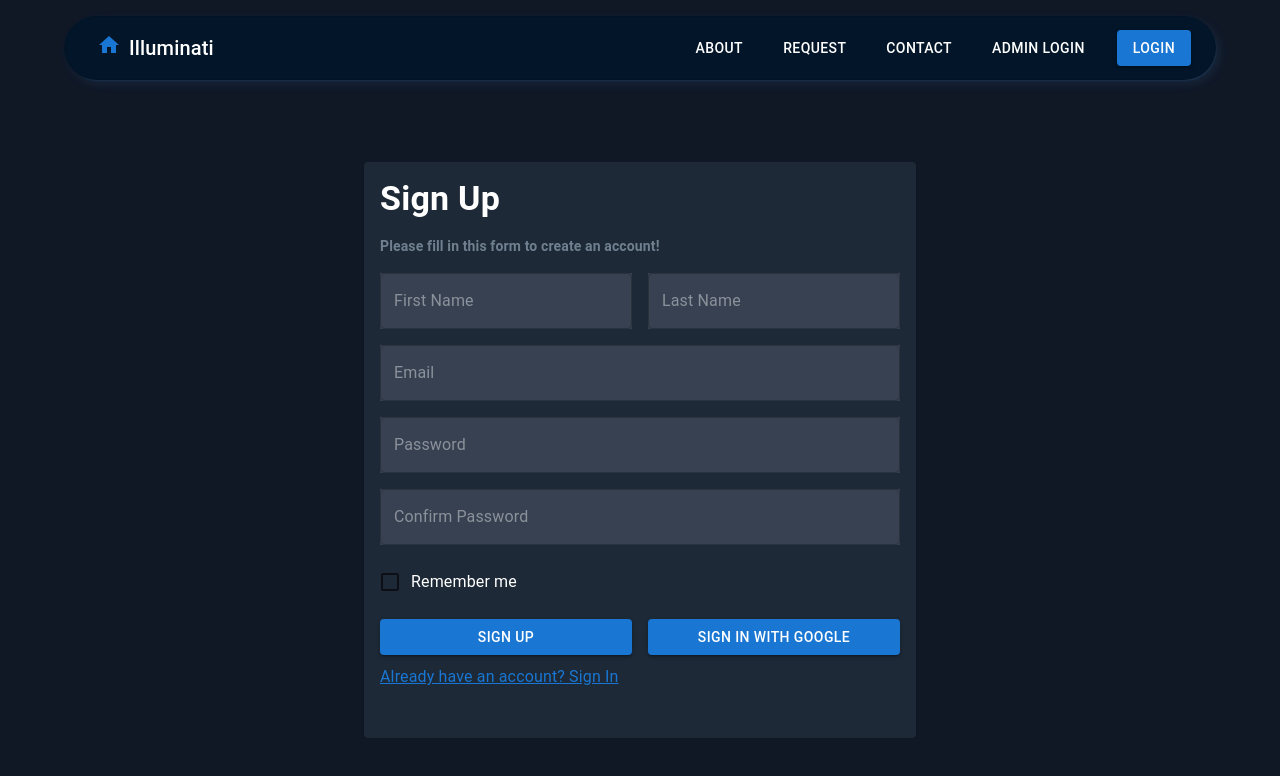
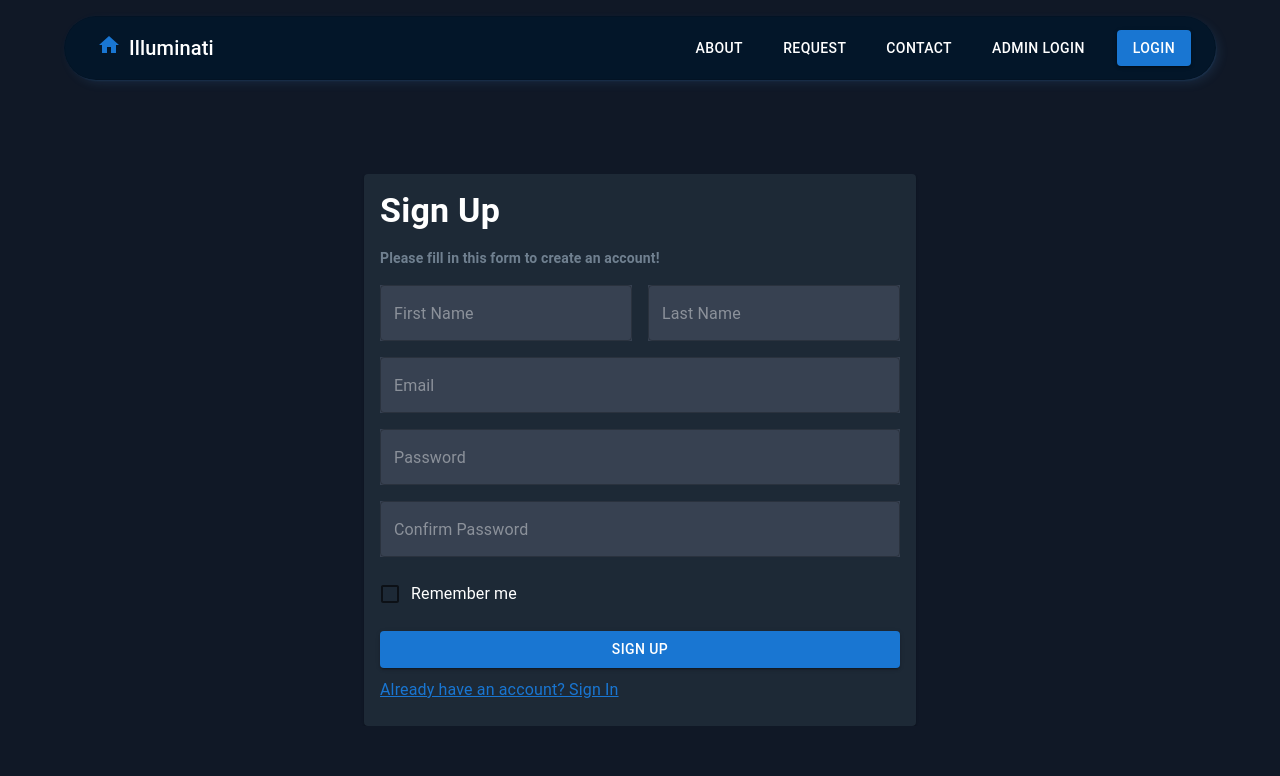
Before and after one commit to Karthik-Test-Account/AHMS, a React (Vite) app: page /signup in a window 1280 px wide. Shown: the top 776 px of the page. Built offline with nearby package versions, Linux system fonts and the light colour scheme.

Commit message:
authentication started

```diff
--- a/src/components/Auth/SignIn.jsx
+++ b/src/components/Auth/SignIn.jsx
@@ -102,6 +102,11 @@ import {
                       </Button>
                     </Grid>
                     <Grid item>
+                      <Button variant="contained" fullWidth color="primary">
+                        Sign in with Google
+                      </Button>
+                    </Grid>
+                    <Grid item>
                       <Grid
                         container
                         sx={{ display: "flex", justifyContent: "space-between" }}
--- a/src/components/Auth/SignUp.jsx
+++ b/src/components/Auth/SignUp.jsx
@@ -1,4 +1,4 @@
-import React from "react";
+import React,{useState} from "react";
 import {
   Card,
   CardContent,
@@ -11,7 +11,45 @@ import {
   Button,
 } from "@mui/material";
 import { NavLink } from "react-router-dom";
+import { app } from "../../firebaseConfig";
+import { getAuth,createUserWithEmailAndPassword } from "firebase/auth";
+
 function SignUp() {
+  const [inputs, setInput] = useState({
+    firstName:"",
+    lastName:"",
+    email: "",
+    password: "",
+    confirmPassword:"",
+  });
+
+  const handleChange = (e) => {
+    setInput((prevState) => ({
+      ...prevState,
+      [e.target.name]: e.target.value,
+    }))
+  };
+  const handleSignUp=(e)=>{
+    e.preventDefault();
+    if(inputs.firstName==='' || inputs.lastName==='' || inputs.password==="" || inputs.confirmPassword==="" || inputs.email===""){
+      alert("fill all the details");
+      return;
+    }
+    if(inputs.password!==inputs.confirmPassword){
+      alert("Password not matching");return;
+    }
+    const auth = getAuth();
+    createUserWithEmailAndPassword(auth,inputs.email,inputs.password)
+      .then((userCredential) => {
+        const user = userCredential.user;
+        alert("user created");
+        console.log(user);
+      })
+      .catch((error) => {
+        alert(error.message);
+      });
+  }
+
   return (
     <>
       <div
@@ -68,6 +106,10 @@ function SignUp() {
                       <TextField
                         variant="outlined"
                         placeholder="First Name"
+                        name="firstName"
+                        required
+                        value={inputs.firstName}
+                        onChange={handleChange}
                         fullWidth
                         sx={{
                           backgroundColor: "#374151",
@@ -80,6 +122,10 @@ function SignUp() {
                       <TextField
                         variant="outlined"
                         placeholder="Last Name"
+                        name="lastName"
+                        required
+                        onChange={handleChange}
+                        value={inputs.lastName}
                         fullWidth
                         sx={{
                           backgroundColor: "#374151",
@@ -93,6 +139,11 @@ function SignUp() {
                 <Grid item>
                   <TextField
                     placeholder="Email"
+                    name="email"
+                        onChange={handleChange}
+                        value={inputs.email}
+                    type="email"
+                    required
                     fullWidth
                     variant="outlined"
                     sx={{
@@ -105,7 +156,12 @@ function SignUp() {
                 <Grid item>
                   <TextField
                     placeholder="Password"
+                    name="password"
+                        onChange={handleChange}
+                        value={inputs.password}
+                    type="password"
                     fullWidth
+                    required
                     variant="outlined"
                     sx={{
                         backgroundColor: "#374151",
@@ -118,6 +174,11 @@ function SignUp() {
                   <TextField
                     placeholder="Confirm Password"
                     fullWidth
+                    name="confirmPassword"
+                    required
+                    type="password"
+                        onChange={handleChange}
+                        value={inputs.confirmPassword}
                     variant="outlined"
                     sx={{
                       backgroundColor: "#374151",
@@ -142,14 +203,9 @@ function SignUp() {
                     }}
                     spacing={2}
                   >
-                    <Grid item xs={12} sm={6}>
-                      <Button variant="contained" fullWidth color="primary">
+                    <Grid item xs={12} sm={12}>
+                      <Button variant="contained" fullWidth color="primary" onClick={handleSignUp}>
                         Sign Up
-                      </Button>
-                    </Grid>
-                    <Grid item xs={12} sm={6}>
-                      <Button variant="contained" fullWidth color="primary">
-                        Sign in with Google
                       </Button>
                     </Grid>
                   </Grid>
--- a/src/components/Landing Page/LandingPageBody.jsx
+++ b/src/components/Landing Page/LandingPageBody.jsx
@@ -42,7 +42,7 @@ function LandingPageBody(props) {
                 sx={{ width: {xs:"50%",md:"30%"}, marginTop: "40px" }}
                 onClick={props.toggleClick}
               >
-                <NavLink to="/login" style={{textDecoration:'none',color:"white"}}>Login</NavLink>
+                <NavLink to="/login" style={{textDecoration:'none',color:"white",width:'100%'}}>Login</NavLink>
               </Button>
               <Typography variant="body1" color="white">
                 OR
--- /dev/null
+++ b/src/firebaseConfig.js
@@ -0,0 +1,12 @@
+import { initializeApp } from "firebase/app";
+
+const firebaseConfig = {
+  apiKey: "AIzaSyABU8sVlgPCPHEKmT3nuxbgIeFPJEA_8bo",
+  authDomain: "ahms-e2e55.firebaseapp.com",
+  projectId: "ahms-e2e55",
+  storageBucket: "ahms-e2e55.appspot.com",
+  messagingSenderId: "603354199768",
+  appId: "1:603354199768:web:27f9fa90e9f3b58188c9ad"
+};
+
+export const app = initializeApp(firebaseConfig);
```
